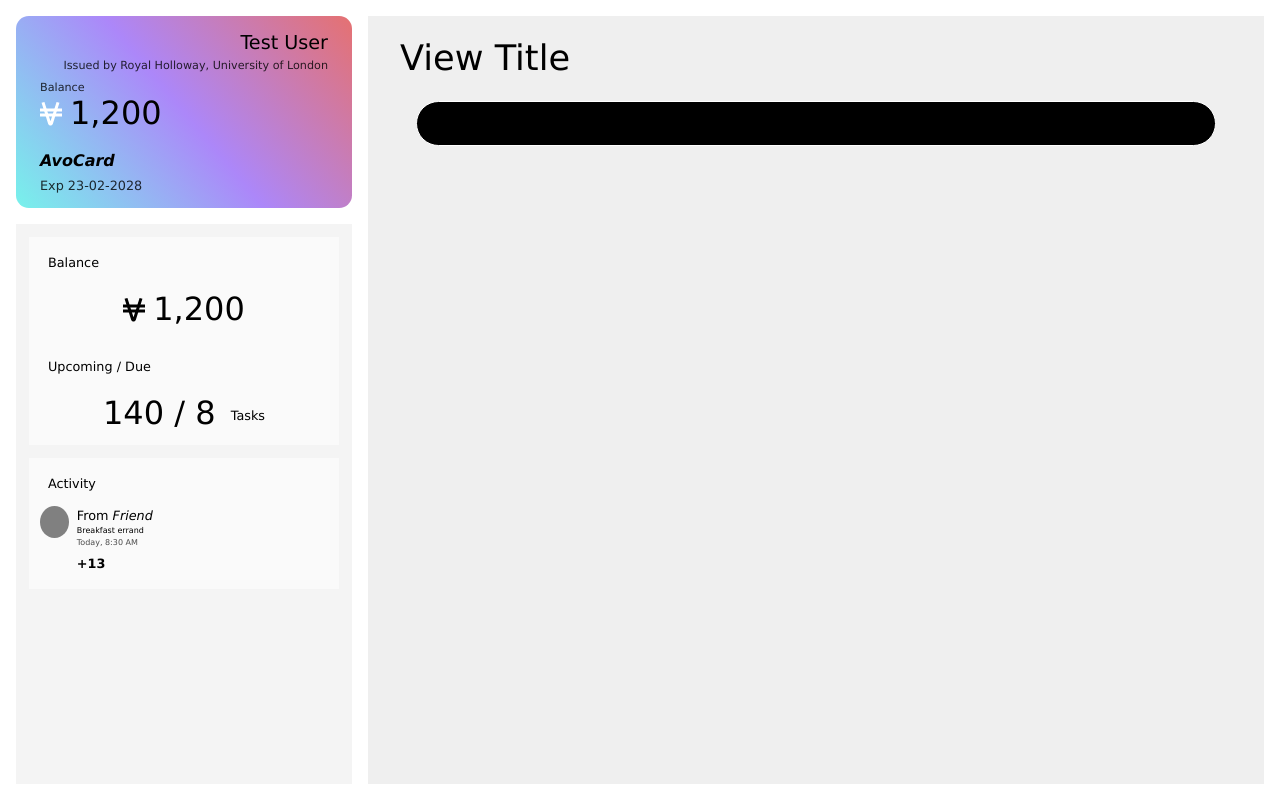
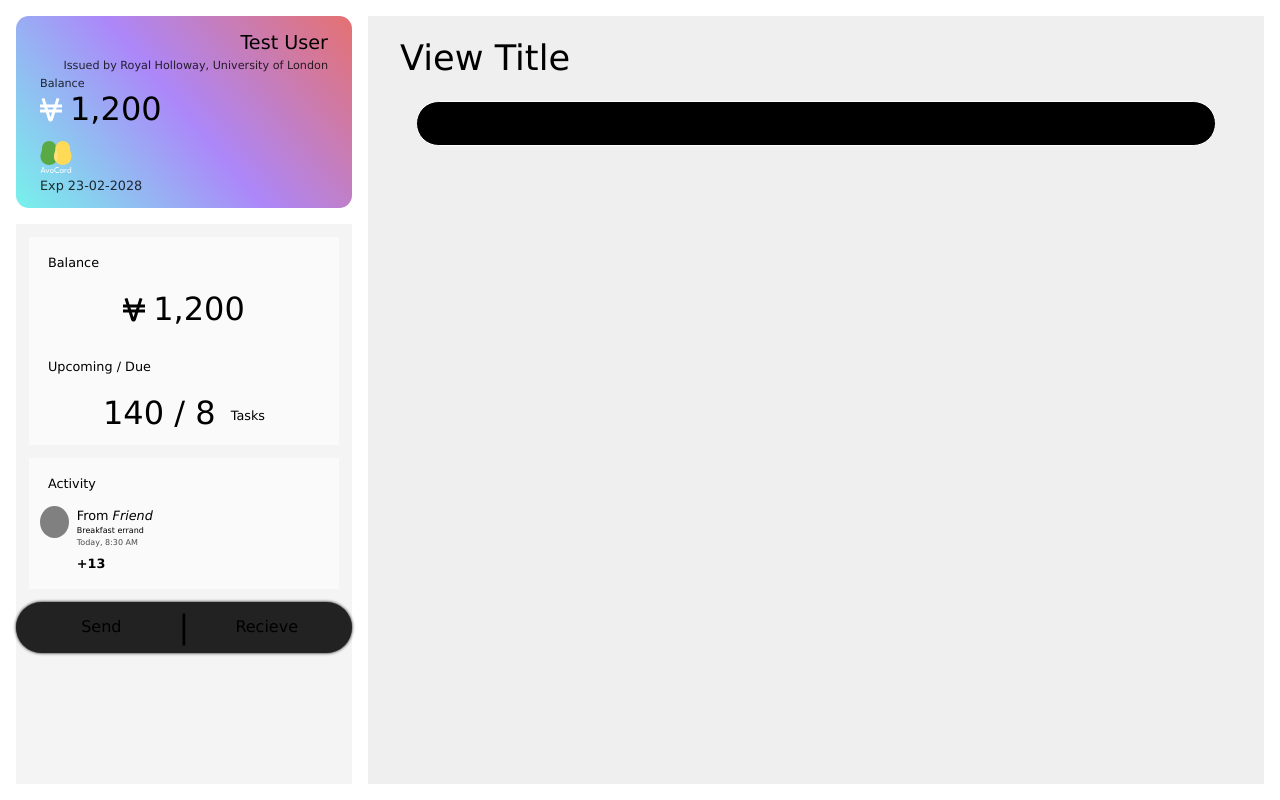
Before and after one commit to royal-hackaway-v7-AA-batteries/AvoCard, a React (Vite) app: page / in a window 1280 px wide. Built offline with nearby package versions, Linux system fonts and the light colour scheme; no server answers; the database is empty.

Commit message:
Implemented the send/receive UI

```diff
--- a/src/components/Card.scss
+++ b/src/components/Card.scss
@@ -14,6 +14,7 @@
     display: flex;
     flex-flow: column;
     justify-content: space-between;
+    user-select: none;
     #card-name {
         font-weight: 400;
         // padding-left: 2rem;
@@ -46,6 +47,11 @@
         font-weight: bold;
         font-style: italic;
     }
+    #avocard-logo {
+        display: inline-block;
+        width: 2rem;
+        height: 2rem;
+    }
     #card-expiration {
         font-weight: 300;
         font-size: .8rem;
--- a/src/components/Card.tsx
+++ b/src/components/Card.tsx
@@ -1,5 +1,6 @@
 import "./Card.scss";
 import currencyLogo from "../assets/currency.svg";
+import AvoCardLogo from "../assets/AvoCard_Logo_Light.svg";
 
 function Card({
   name,
@@ -26,7 +27,7 @@ function Card({
         </div>
       </div>
       <div className="flex flex-row justify-between">
-        <div id="card-branding">AvoCard</div>
+        <img id="avocard-logo" src={AvoCardLogo} draggable={false} />
         <div id="card-expiration">Exp {expiration}</div>
       </div>
     </div>
--- a/src/components/HomeLayout.scss
+++ b/src/components/HomeLayout.scss
@@ -37,6 +37,28 @@
             background: #F4F4F4;
             height: 100%;
             // margin: .5rem;
+            #send-receive {
+                position: sticky;
+                border-radius: 2rem;
+                box-shadow: 0 0 .2rem black;
+                display: flex;
+                flex-flow: row;
+                background: #222;
+                justify-content: space-around;
+                padding: .1rem .5rem;
+                & > div:nth-child(1), & > div:nth-child(3) {
+                    text-align: center;
+                    width: 50%;
+                    flex-flow: column;
+                    display: flex;
+                    align-items: center;
+                    justify-content: center;
+                    min-height: 100%;
+                }
+                & > div:nth-child(2) {
+                    font-size: 2rem;
+                }
+            }
             & > #balance-data {
                 background: #FAFAFA;
                 margin: .8rem;
--- a/src/components/HomeLayout.tsx
+++ b/src/components/HomeLayout.tsx
@@ -45,6 +45,11 @@ const HomeLayout = () => {
                 balanceChange="+13"
               />
             </div>
+            <div id="send-receive">
+              <div>Send</div>
+              <div>|</div>
+              <div>Recieve</div>
+            </div>
           </div>
         </div>
         <div id="current-view">
```
